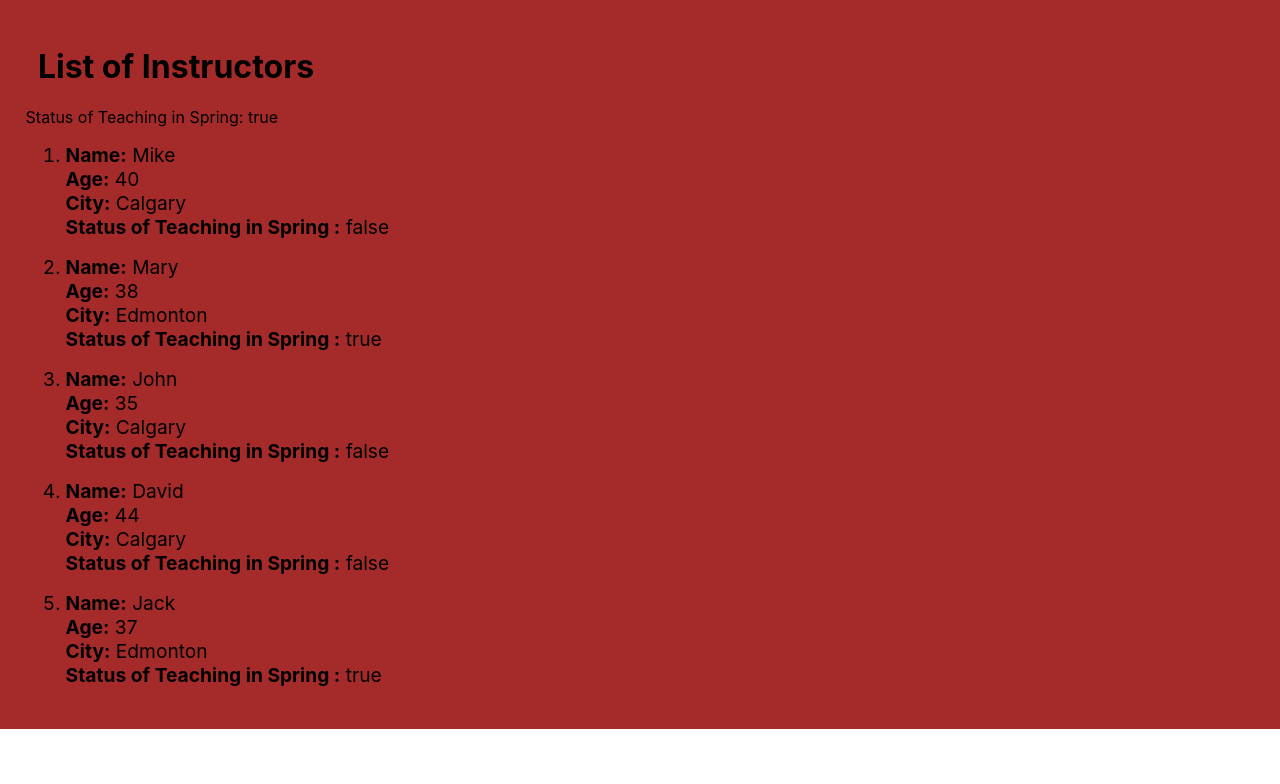
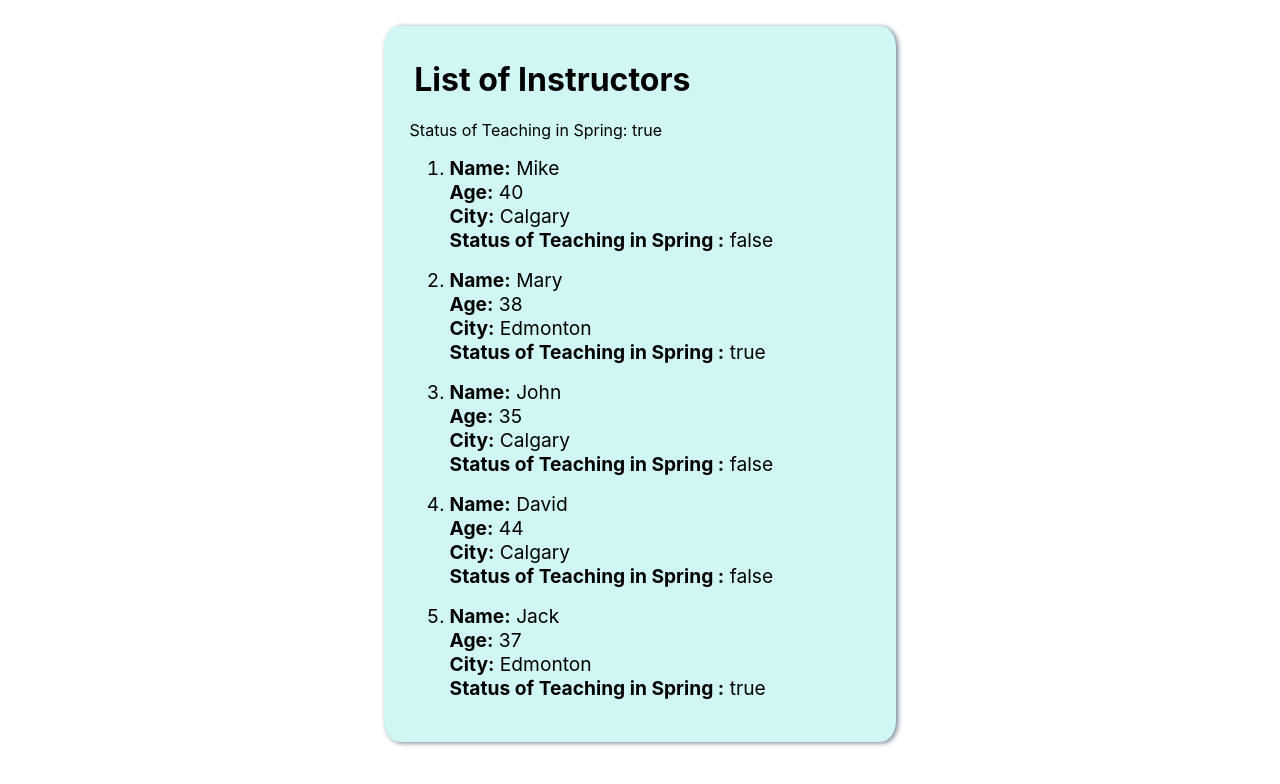
Before and after one commit to michellealzola/lab03listsandstyling, a React (Create React App) app: page / in a window 1280 px wide. Shown: the top 784 px of the page. Built offline with nearby package versions, Linux system fonts and the light colour scheme.

Commit message:
added  css for div class

```diff
--- a/src/App.css
+++ b/src/App.css
@@ -49,6 +49,12 @@ h1
 
 .container
 {
-  background-color: brown;
+  background-color: rgb(209, 247, 245);
   padding: 2%;
+  margin-top: 2%;
+  margin-left: 30%;
+  margin-right: 30%;
+  border-radius: 3%;
+  padding-top: 1%;
+  box-shadow: 2px 1px 5px slategray;
 }
```
